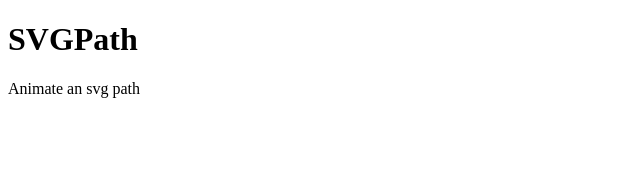
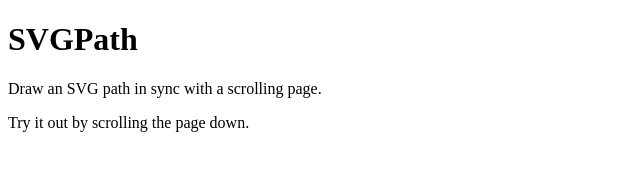
Before and after one commit to pasiaj/SVGPathAnim, a website with bundled scripts: page index.ejs in a window 1280 px wide. Shown: the top 170 px of the page, without its empty margins (0-640 px from the left). Built offline with nearby package versions, Linux system fonts and the light colour scheme; files whose address does not match are found by name.

Commit message:
Change intro text

```diff
--- a/index.ejs
+++ b/index.ejs
@@ -21,7 +21,8 @@
 </style>
 
 <h1 id="title">SVGPath</h1>
-<p>Animate an svg path</p>
+<p>Draw an SVG path in sync with a scrolling page.</p>
+<p>Try it out by scrolling the page down.</p>
 
 <svg version="1.1" id="pathContainer"
      width="400px" height="2000px">
```
